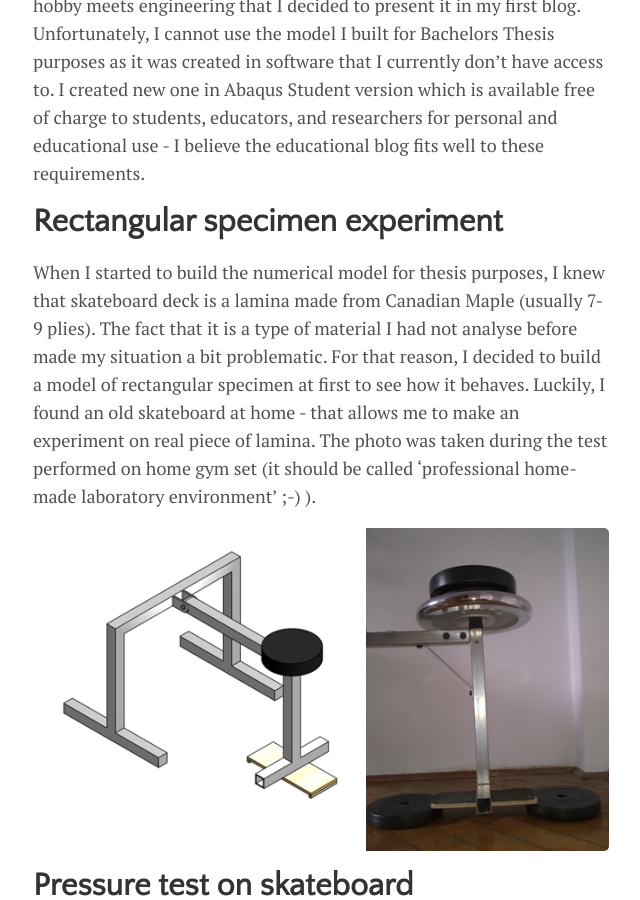
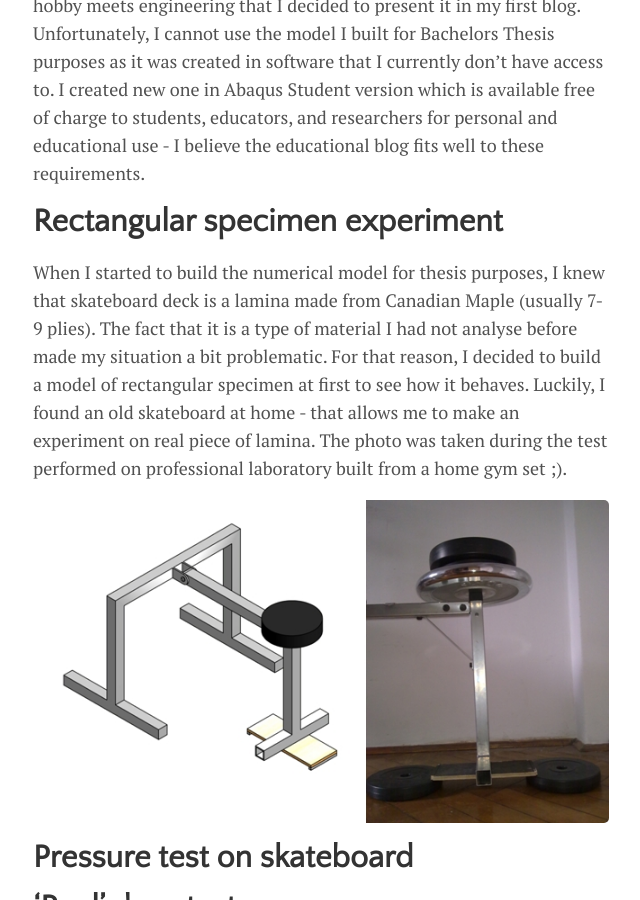
Before and after one commit to spolanski/blog, a Jekyll site: the page built from _posts/2017-05-01-A-word-about-skateboarding.md, in a window 1280 px wide and 900 px high, scrolled down 945 px. Shown: the whole window, without its empty margins (319-959 px from the left). Built offline with Jekyll 4.4.1, drawn with Linux system fonts in a browser that asks for light colours; nearby versions of some CDN libraries; comment, search, counter and statistics services are not loaded.

Commit message:
another commit

```diff
--- a/_posts/2017-05-01-A-word-about-skateboarding.md
+++ b/_posts/2017-05-01-A-word-about-skateboarding.md
@@ -17,7 +17,7 @@ Skateboarding was one of my favourite sports when I was younger. It has changed
 The simulation of skateboard is such a nice example of situation when hobby meets engineering that I decided to present it in my first blog. Unfortunately, I cannot use the model I built for Bachelors Thesis purposes as it was created in software that I currently don't have access to. I created new one in Abaqus Student version which is available free of charge to students, educators, and researchers for personal and educational use - I believe the educational blog fits well to these requirements.
 
 # Rectangular specimen experiment
-When I started to build the numerical model for thesis purposes, I knew that skateboard deck is a lamina made from Canadian Maple (usually 7-9 plies). The fact that it is a type of material I had not analyse before made my situation a bit problematic. For that reason, I decided to build a model of rectangular specimen at first to see how it behaves. Luckily, I found an old skateboard at home - that allows me to make an experiment on real piece of lamina. The photo was taken during the test performed on home gym set (it should be called 'professional home-made laboratory environment' ;-) ).
+When I started to build the numerical model for thesis purposes, I knew that skateboard deck is a lamina made from Canadian Maple (usually 7-9 plies). The fact that it is a type of material I had not analyse before made my situation a bit problematic. For that reason, I decided to build a model of rectangular specimen at first to see how it behaves. Luckily, I found an old skateboard at home - that allows me to make an experiment on real piece of lamina. The photo was taken during the test performed on professional laboratory built from a home gym set ;).
 
 ![testing station](https://spolanski.github.io/blog/images/00_skateboard/testing_station.jpg){: .center-image }
 
```
Also changed, not shown: 1 other file.
